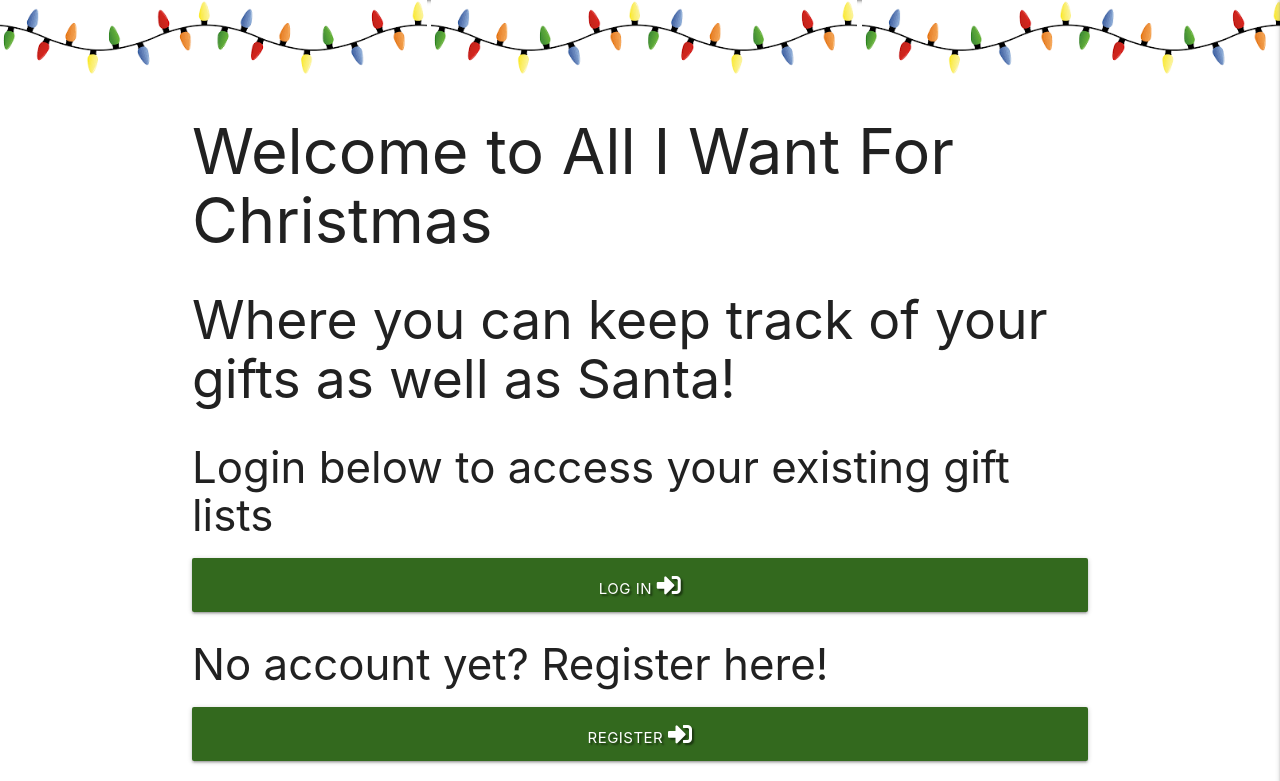
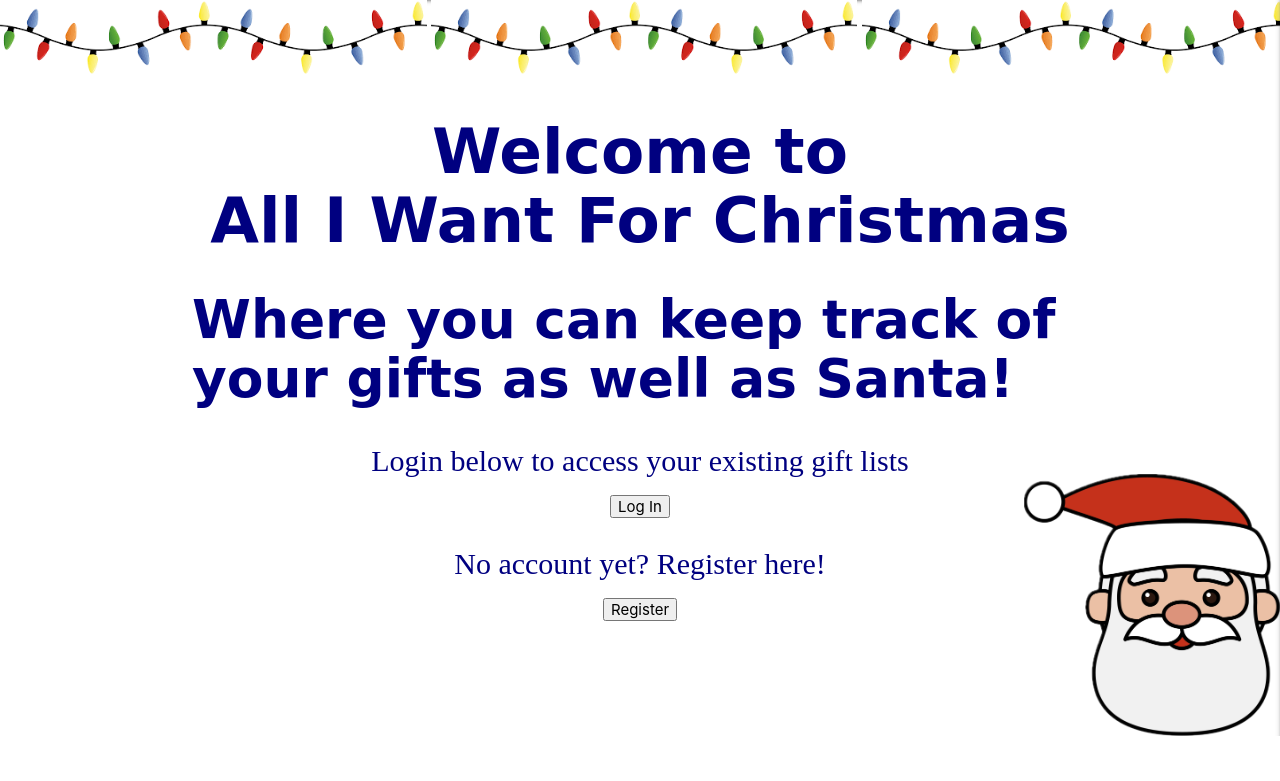
Before and after one commit to D3lyth/all-i-want-for-christmas, a Flask app: page / in a window 1280 px wide. Shown: the part 64-845 px from the top of the page. After the commit the page ends 800 px from the top, so only its background shows below. Run offline with Flask 3, Linux system fonts and the light colour scheme; some libraries are stand-ins or nearby versions; some web fonts are replaced.

Commit message:
Add classes to elements for styling

```diff
--- a/templates/welcome.html
+++ b/templates/welcome.html
@@ -1,17 +1,16 @@
 {% extends "base.html" %} {% block content %}
 
-<h1>Welcome to All I Want For Christmas</h1>
-<h2>Where you can keep track of your gifts as well as Santa!<h2>
+<h1 class="welcome-title">Welcome to <br> All I Want For Christmas</h1>
+<h2 class="welcome-description">Where you can keep track of your gifts as well as Santa!<h2>
 
     <!-- login -->
-    <h3>Login below to access your existing gift lists</h3>
-      <div class="row">
-        <a href="{{ url_for('login') }}" class="light-green-text text-darken-4"
-        >
+    <h3 class="welcome-login-text">Login below to access your existing gift lists</h3>
+    <div class="row center-buttons">
+        <a href="{{ url_for('login') }}">
         <button
           type="submit"
-          class="col s12 btn-large light-green darken-4 text-shadow">
-          Log In <i class="fas fa-sign-in-alt"></i>
+          class="login-button">
+          Log In
         </button>
     </a>
       </div>
@@ -19,13 +18,12 @@
   </form>
 </div>
 
-<h3>No account yet? Register here!</h3>
-<div class="row">
-    <a href="{{ url_for('register') }}" class="light-green-text text-darken-4"
-        ><button
+<h3 class="welcome-register-here">No account yet? Register here!</h3>
+<div class="row center-buttons">
+    <a href="{{ url_for('register') }}"><button
           type="submit"
-          class="col s12 btn-large light-green darken-4 text-shadow">
-          Register <i class="fas fa-sign-in-alt"></i>
+          class="register-button">
+          Register
         </button>
     </a>
       </div>
@@ -33,4 +31,7 @@
   </form>
 </div>
 
+<!-- Santa Image -->
+<img src="/static/images/santa.png" alt="Santa" class="santa-image">
+
 {% endblock %}
```
